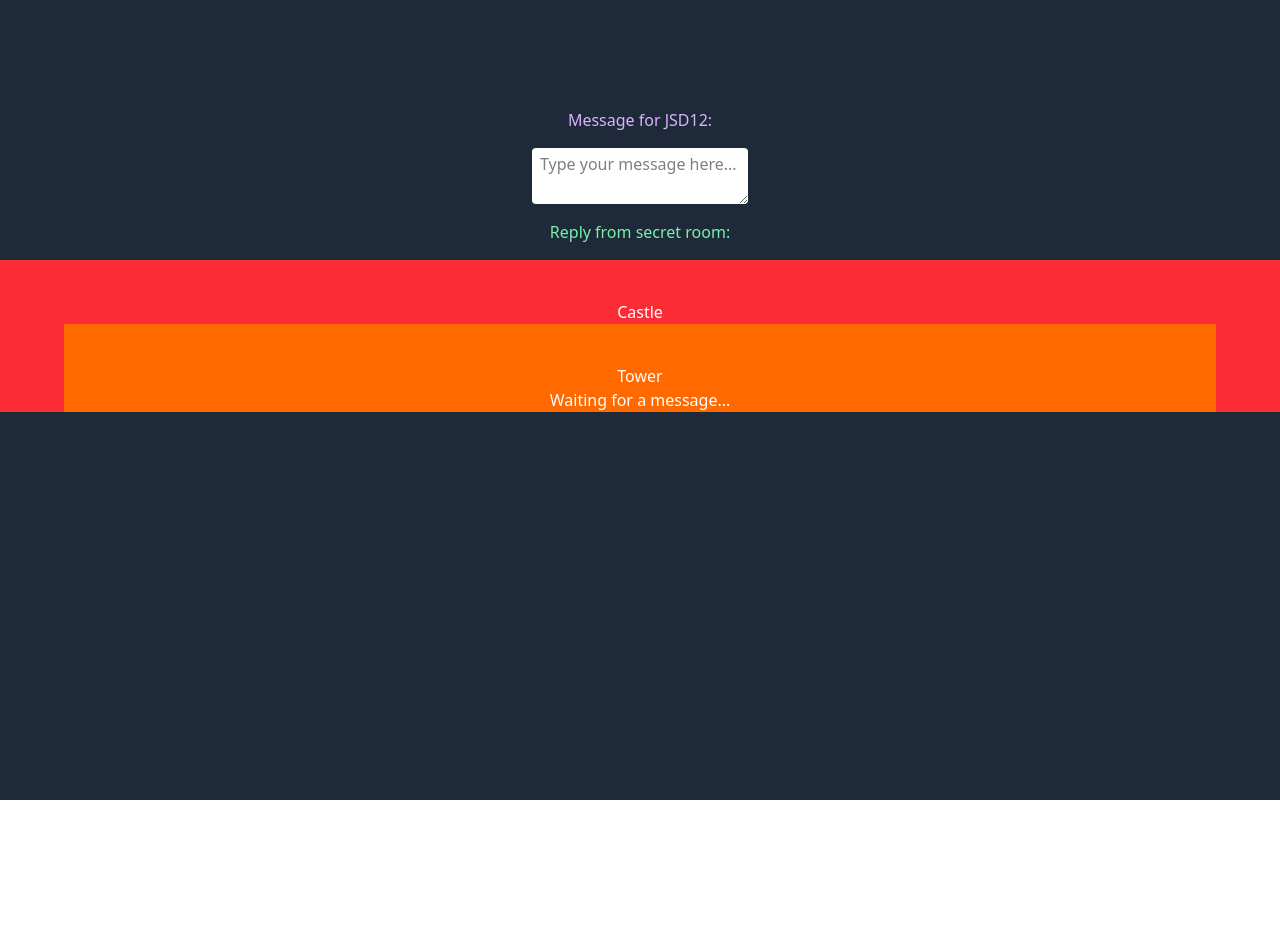
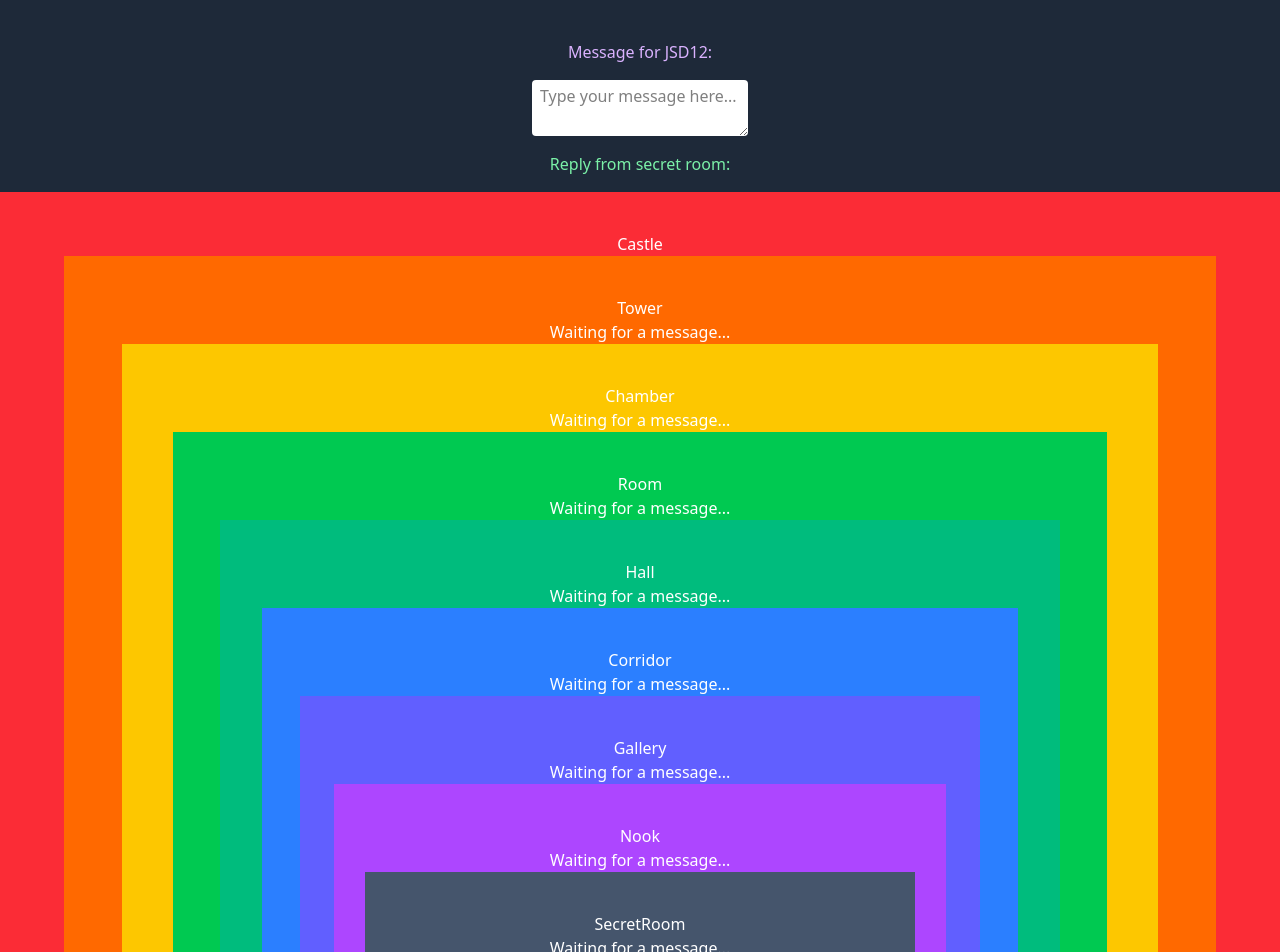
Before and after one commit to Wathisa/jsd12_week-08-react-castle-rooms, a React (Vite) app: page / in a window 1280 px wide. Shown: the top 952 px of the page. Before the commit the page ends 800 px from the top, so only its background shows below. Built offline with nearby package versions, Linux system fonts and the light colour scheme.

Commit message:
add another room

```diff
--- a/src/App.jsx
+++ b/src/App.jsx
@@ -1,5 +1,5 @@
 import { useState } from "react";
-import Castle from "./components/castle";
+import Castle from "./components/01_Castle";
 
 export default function App() {
   // creating state variables
--- a/src/components/Castle.jsx
+++ b/src/components/01_Castle.jsx
@@ -1,4 +1,4 @@
-import Tower from "./Tower";
+import Tower from "./02_Tower";
 
 export default function Castle({ question }) {
   return (
--- a/src/components/Tower.jsx
+++ b/src/components/02_Tower.jsx
@@ -1,9 +1,11 @@
+import Chamber from "./03_Chamber";
+
 export default function Tower({ question }) {
   return (
     <div className="flex flex-col justify-center items-center pt-10 bg-orange-500 w-[90%]">
       <h1>Tower</h1>
       {question ? question : "Waiting for a message..."}
-      {/* {Chamber} */}
+      <Chamber question={question} />
     </div>
   );
 }
--- /dev/null
+++ b/src/components/03_Chamber.jsx
@@ -0,0 +1,11 @@
+import Room from "./04_Room";
+
+export default function Chamber({ question }) {
+  return (
+    <div className="flex flex-col justify-center items-center pt-10 bg-yellow-400 w-[90%]">
+      <h1>Chamber</h1>
+      {question ? question : "Waiting for a message..."}
+      <Room question={question} />
+    </div>
+  );
+}
--- /dev/null
+++ b/src/components/04_Room.jsx
@@ -0,0 +1,11 @@
+import Hall from "./05_Hall";
+
+export default function Room({ question }) {
+  return (
+    <div className="flex flex-col justify-center items-center pt-10 bg-green-500 w-[90%]">
+      <h1>Room</h1>
+      {question ? question : "Waiting for a message..."}
+      <Hall question={question} />
+    </div>
+  );
+}
--- /dev/null
+++ b/src/components/05_Hall.jsx
@@ -0,0 +1,11 @@
+import Corridor from "./06_Corridor";
+
+export default function Hall({ question }) {
+  return (
+    <div className="flex flex-col justify-center items-center pt-10 bg-emerald-500 w-[90%]">
+      <h1>Hall</h1>
+      {question ? question : "Waiting for a message..."}
+      <Corridor question={question} />
+    </div>
+  );
+}
--- /dev/null
+++ b/src/components/06_Corridor.jsx
@@ -0,0 +1,11 @@
+import Gallery from "./07_Gallery";
+
+export default function Corridor({ question }) {
+  return (
+    <div className="flex flex-col justify-center items-center pt-10 bg-blue-500 w-[90%]">
+      <h1>Corridor</h1>
+      {question ? question : "Waiting for a message..."}
+      <Gallery question={question} />
+    </div>
+  );
+}
--- /dev/null
+++ b/src/components/07_Gallery.jsx
@@ -0,0 +1,11 @@
+import Nook from "./08_Nook";
+
+export default function Gallery({ question }) {
+  return (
+    <div className="flex flex-col justify-center items-center pt-10 bg-indigo-500 w-[90%]">
+      <h1>Gallery</h1>
+      {question ? question : "Waiting for a message..."}
+      <Nook question={question} />
+    </div>
+  );
+}
--- /dev/null
+++ b/src/components/08_Nook.jsx
@@ -0,0 +1,11 @@
+import SecretRoom from "./09_SecretRoom";
+
+export default function Nook({ question }) {
+  return (
+    <div className="flex flex-col justify-center items-center pt-10 bg-purple-500 w-[90%]">
+      <h1>Nook</h1>
+      {question ? question : "Waiting for a message..."}
+      <SecretRoom question={question} />
+    </div>
+  );
+}
--- /dev/null
+++ b/src/components/09_SecretRoom.jsx
@@ -0,0 +1,9 @@
+export default function SecretRoom({ question }) {
+  return (
+    <div className="flex flex-col justify-center items-center pt-10 bg-slate-600 w-[90%]">
+      <h1>SecretRoom</h1>
+      {question ? question : "Waiting for a message..."}
+      {/* {Chamber} */}
+    </div>
+  );
+}
```
Also changed, not shown: 5 other files (tests, documents, lock files or other folders).
